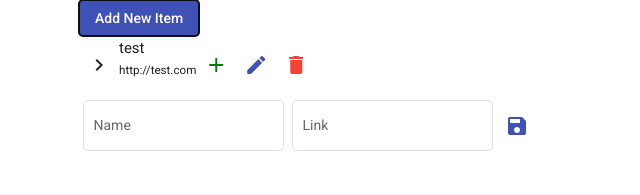
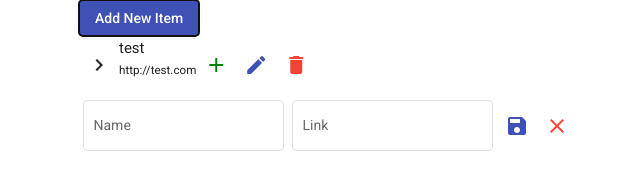
Before and after one commit to waelfawal/dynamic-menu-angular, an Angular app: page / in a window 1280 px wide. Both pictures are taken after a click on the button "Add New Item". Shown: the top 195 px of the page, without its empty margins (6-646 px from the left). Built offline with nearby package versions, Linux system fonts and the light colour scheme.

Commit message:
Cancel Add/Edit Mode

```diff
--- a/src/app/menu/manage-menu/manage-menu.component.html
+++ b/src/app/menu/manage-menu/manage-menu.component.html
@@ -15,6 +15,10 @@
         <button mat-icon-button (click)="saveNode(node, itemName.value, itemLink.value)">
           <mat-icon color="primary">save</mat-icon>
         </button>
+        <button mat-icon-button (click)="deleteItem(node)">
+          <mat-icon color="warn">close</mat-icon>
+        </button>
+
       </div>
     </mat-tree-node>
 
@@ -38,6 +42,10 @@
         <button mat-icon-button (click)="saveNode(node, node.name, node.link)">
           <mat-icon color="primary">save</mat-icon>
         </button>
+        <button mat-icon-button (click)="node.editMode = false">
+          <mat-icon color="warn">close</mat-icon>
+        </button>
+
       </div>
       <ng-template #normalMode>
         <div class="">
@@ -54,7 +62,6 @@
         <button mat-icon-button (click)="openConfirmDeleteDialog(node)">
           <mat-icon color="warn">delete</mat-icon>
         </button>
-
       </ng-template>
     </mat-tree-node>
   </mat-tree>
@@ -70,5 +77,9 @@
     <button mat-icon-button (click)="addNewRoot(newItemName.value, newItemLink.value)">
       <mat-icon color="primary">save</mat-icon>
     </button>
+    <button mat-icon-button (click)="isAdd = false">
+      <mat-icon color="warn">close</mat-icon>
+    </button>
+
   </div>
 </div>
```
